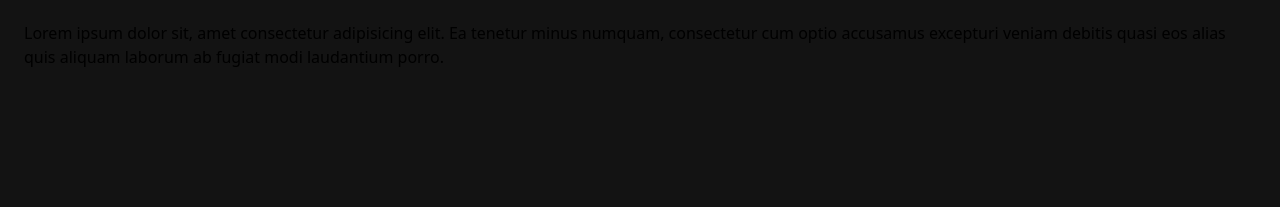
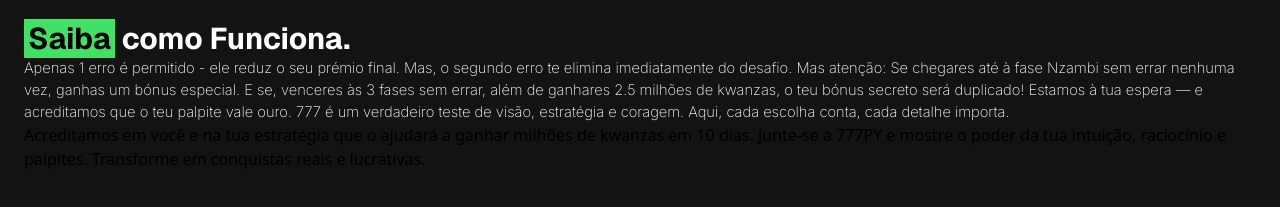
Before and after one commit to C4L3B3666/Projeto777, a website: page index.html in a window 1280 px wide. Shown: the part 565-772 px from the top of the page. Drawn offline with nearby package versions, Linux system fonts and the light colour scheme.

Commit message:
Inserção dos novos textos

```diff
--- a/assets/css/estilo.css
+++ b/assets/css/estilo.css
@@ -45,5 +45,13 @@
 }
 
 .texto_personalizado {
-    @apply bg-[#40E164] text-black px-1 font-geist text-[25pt]
+    @apply bg-[#40E164] text-black px-1 font-geist
 }
+
+.subtitulo_main {
+    @apply text-3xl font-geist font-bold text-white
+}
+
+.texto_main {
+    @apply text-white font-extralight font-inter text-[11pt]
+}
--- a/index.html
+++ b/index.html
@@ -39,7 +39,7 @@
     </header>
     <main class="px-6">
         <section class="secao_hero h-max pt-24">
-            <h1 class="text-4xl font-inter text-white font-bold">Prevemos o <span class="texto_personalizado">futuro!</span> O seu <span class="texto_personalizado">palpite</span>, a nossa ciência.</h1>
+            <h1 class="text-4xl font-inter text-white font-bold">Prevemos o <span class="texto_personalizado text-[25pt]">futuro!</span> O seu <span class="texto_personalizado text-[25pt]">palpite</span>, a nossa ciência.</h1>
             <p class="text-white font-light font-inter pt-2">Se chegaste até a <span class="font-bold">777PY</span>, é porque dentro de ti existe um sonhador, um pensador, um visionário. Se estás aqui, és alguém que vê o jogo diferente, que sente o momento, analisa, conecta os pontos e <span class="font-bold text-[#40E164]">transforma palpite em 2.5 milhões de kwanzas em apenas 10 dias.</span></p>
             <nav class="flex justify-center items-center pt-2">
                 <nav class="nav_botoes">
@@ -53,7 +53,11 @@
         </section>
 
         <section>
-            <p>Lorem ipsum dolor sit, amet consectetur adipisicing elit. Ea tenetur minus numquam, consectetur cum optio accusamus excepturi veniam debitis quasi eos alias quis aliquam laborum ab fugiat modi laudantium porro.</p>
+            <h2 class="subtitulo_main"><span class="texto_personalizado">Saiba</span> como Funciona.</h2>
+            <div class="conteudo_lateral_main">
+                <p class="texto_main">Apenas 1 erro é permitido - ele reduz o seu prémio final. Mas, o segundo erro te elimina imediatamente do desafio. Mas atenção: Se chegares até à fase Nzambi sem errar nenhuma vez, ganhas um bónus especial. E se, venceres às 3 fases sem errar, além de ganhares 2.5 milhões de kwanzas, o teu bónus secreto será duplicado! Estamos à tua espera — e acreditamos que o teu palpite vale ouro. 777 é um verdadeiro teste de visão, estratégia e coragem. Aqui, cada escolha conta, cada detalhe importa.</p>
+                <p class="texto_lateral_main">Acreditamos em você e na tua estratégia que o ajudará a ganhar milhões de kwanzas em 10 dias. Junte-se a 777PY e mostre o poder da tua intuição, raciocínio e palpites. Transforme em conquistas reais e lucrativas.</p>
+            </div>
         </section>
     </main>
 </body>
```
Also changed, not shown: assets/css/output.css.
